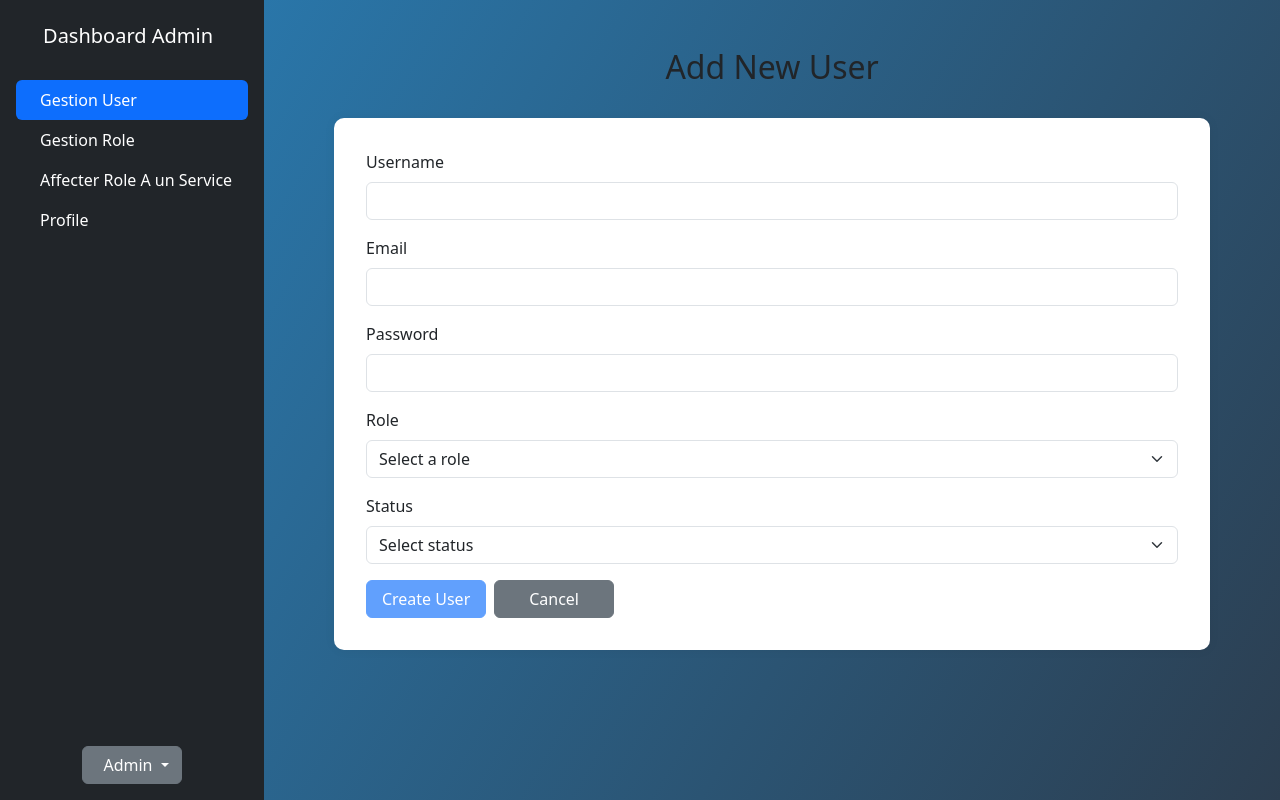
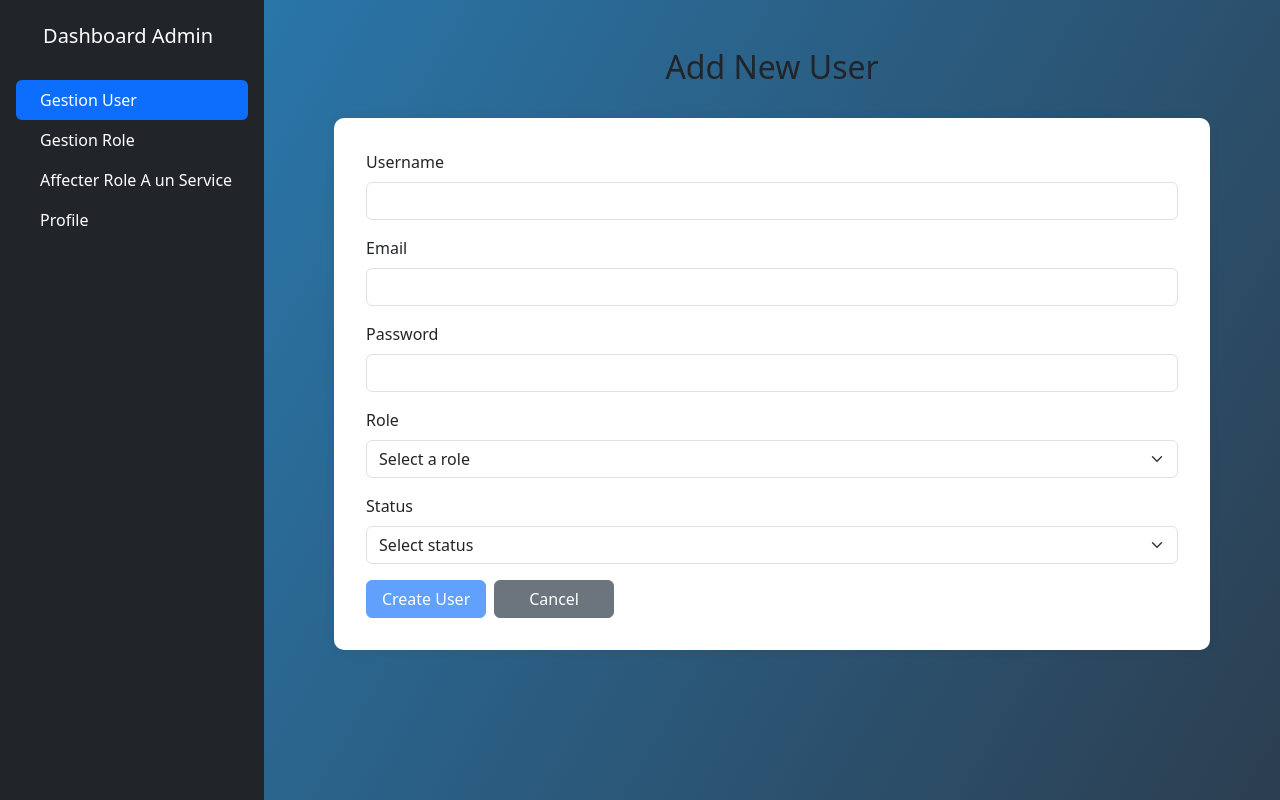
Before and after one commit to hatimSa/Projet-SDR, an Angular app in the folder frontend/: page /admin/users/add in a window 1280 px wide. Built offline with nearby package versions, Linux system fonts and the light colour scheme.

Commit message:
Updated navbar

```diff
--- a/frontend/src/app/components/admin/navbar/navbar.component.html
+++ b/frontend/src/app/components/admin/navbar/navbar.component.html
@@ -32,9 +32,6 @@
   </ul>
 
   <div class="dropdown mt-auto">
-    <button class="btn btn-secondary dropdown-toggle w-100" data-bs-toggle="dropdown" type="button">
-      <i class="bi bi-person-circle me-2"></i> Admin
-    </button>
     <ul class="dropdown-menu dropdown-menu-dark w-100">
         <li>
         <a class="dropdown-item" routerLink="/profil">
```
